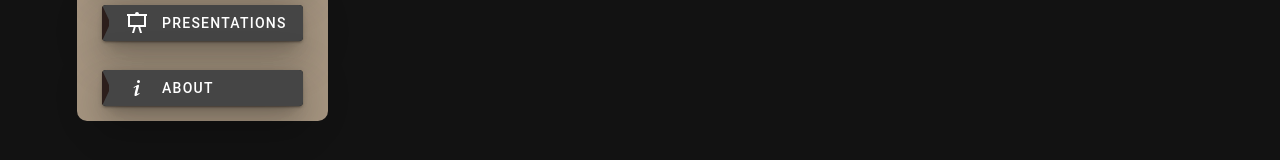
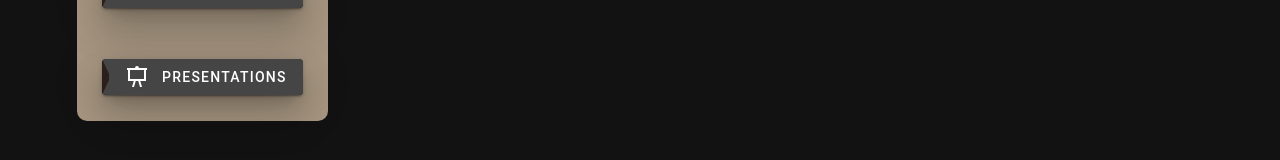
Before and after one commit to yngve-sk/portfolio, a Vue app: page /portfolio/visception in a window 1280 px wide. Shown: the part 513-673 px from the top of the page. Built offline with nearby package versions, Linux system fonts and the light colour scheme; the HTML template or start-up script is replaced by a standard one.

Commit message:
Hide about

```diff
--- a/src/pages/Home.vue
+++ b/src/pages/Home.vue
@@ -95,11 +95,11 @@ export default {
         icon: mdiPresentation,
         link: '/presentations'
       },
-      {
-        name: 'About',
-        icon: mdiInformationVariant,
-        link: '/about'
-      }
+      // {
+      //   name: 'About',
+      //   icon: mdiInformationVariant,
+      //   link: '/about'
+      // }
     ]
   }),
   mounted() {
```
